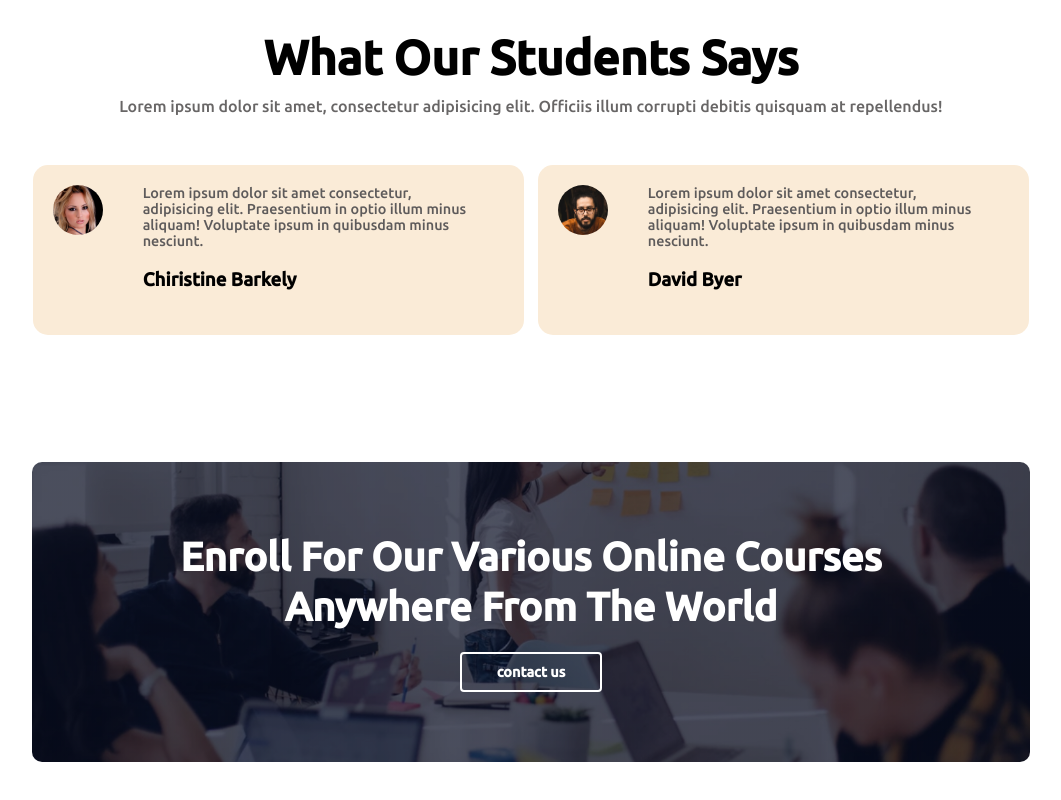
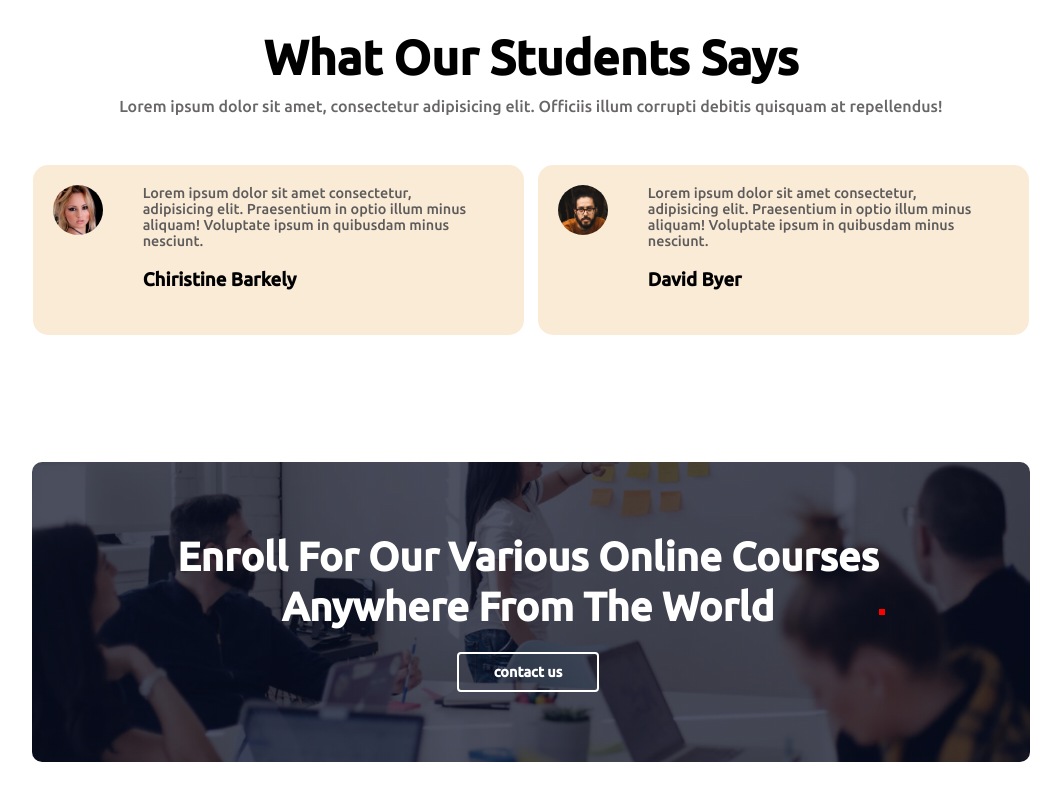
Before and after one commit to connectnoor/univeristy, a plain HTML site: page index.html in a window 1280 px wide. Shown: the part 2552-3352 px from the top of the page, without its empty margins (109-1170 px from the left). Drawn offline with Linux system fonts and the light colour scheme.

Commit message:
add border

```diff
--- a/index.html
+++ b/index.html
@@ -183,6 +183,7 @@
         </h1>
         <button>contact us</button>
         </div>
+        <div class="border"></div>
     </section>
 </body>
 
--- a/style.css
+++ b/style.css
@@ -366,7 +366,9 @@ nav{
     align-items: center;
     flex-direction: column;
 }
-
+.border{
+    border:3px solid red;
+}
 /* responsive */
 @media (max-width: 600px) {
     .header nav a img{
```
